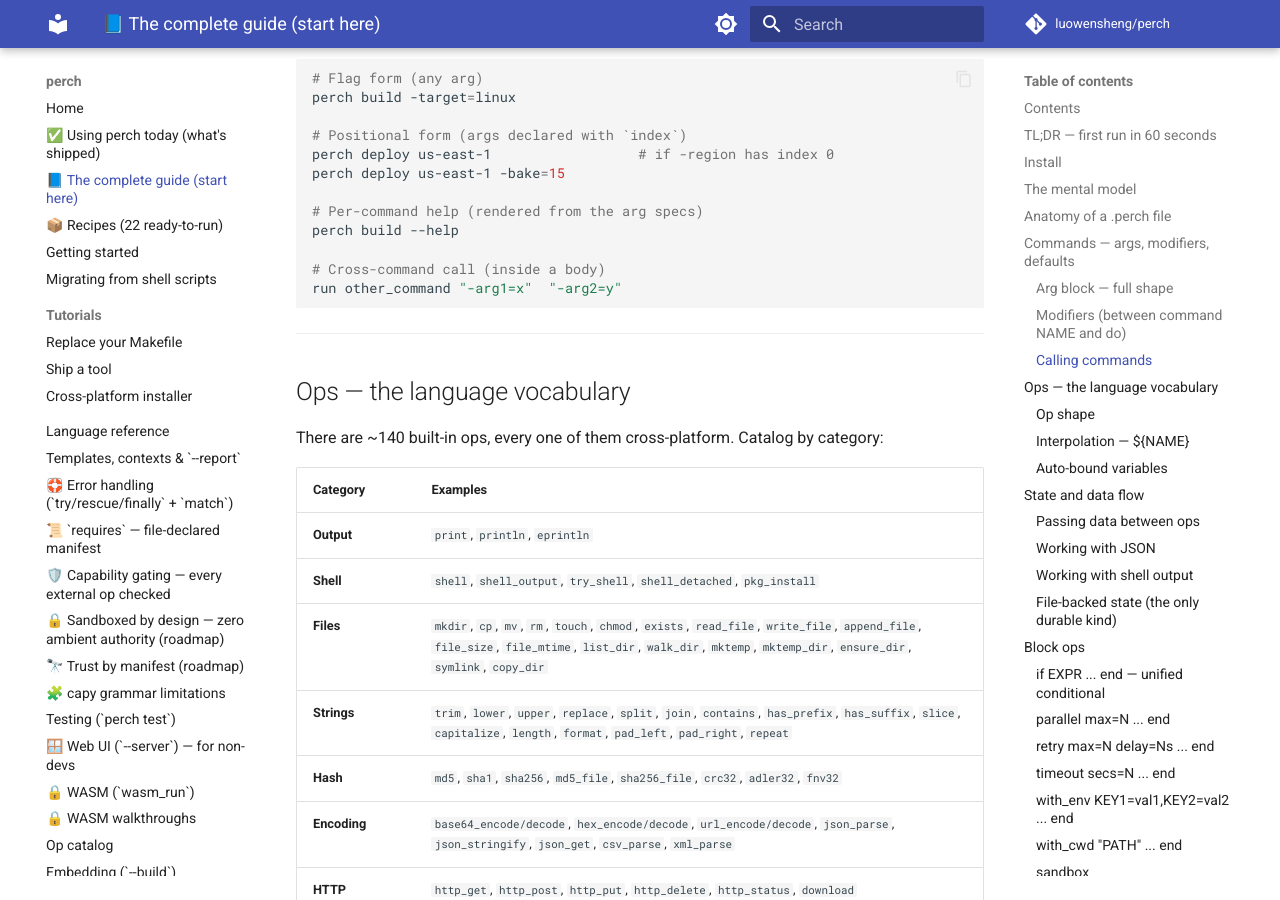
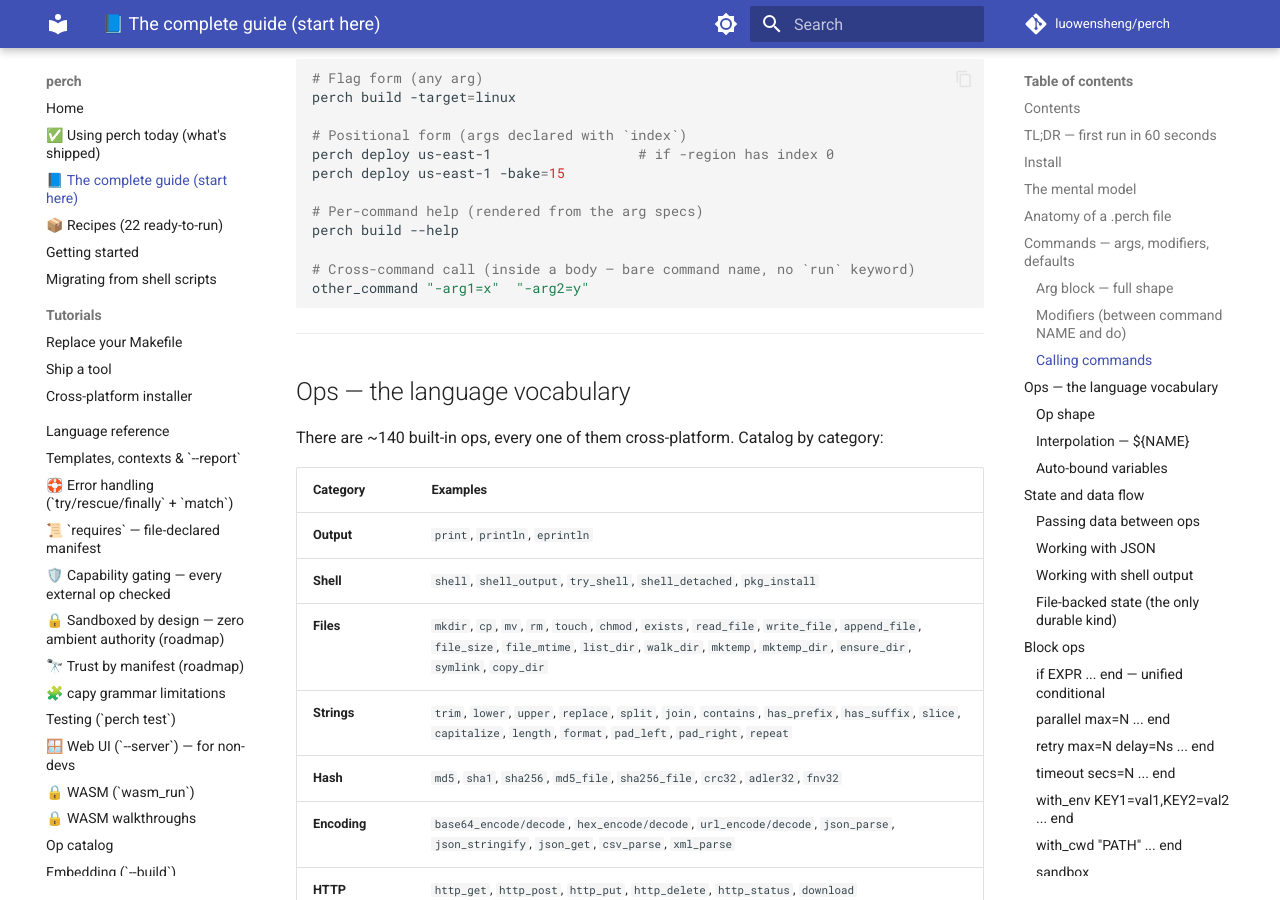
Before and after one commit to olivierdevelops/perch, an MkDocs documentation site: the page built from docs/guide.md, in a window 1280 px wide and 900 px high, scrolled down 7378 px. Built offline with MkDocs 1.6.1 and Material for MkDocs 9.7.7, drawn with Linux system fonts in a browser that asks for light colours; comment, search, counter and statistics services are not loaded.

Commit message:
fix: purge remaining `globals`/`run`/`call` from generators, CLI output, GH Pages
Audited the *rendered* mkdocs site (every published .html/.js), not just source,
and fixed the stragglers:

- `--import-sh` no longer emits a removed `globals … end` block — it writes
  bare top-level bindings (the generated .perch is parseable again).
- `perch --scan` summary prints "N binding(s)" instead of "N global(s)".
- CLI help (`bindings` concept) resolution-order text: globals → top-level
  bindings.
- Docs: a `run other_command` line in a guide.md sh-fence → bare dispatch;
  testing.md prose `run release` → `release`; the `--scan` count samples in
  recipes.md + the index.md mockup updated to "binding(s)".

go test green; mkdocs build --strict clean; published-site grep shows zero
residual globals-block / run-call-keyword lines.

Co-Authored-By: Claude Opus 4.7 <noreply@anthropic.com>

````diff
--- a/docs/guide.md
+++ b/docs/guide.md
@@ -294,8 +294,8 @@ perch deploy us-east-1 -bake=15
 # Per-command help (rendered from the arg specs)
 perch build --help
 
-# Cross-command call (inside a body)
-run other_command "-arg1=x"  "-arg2=y"
+# Cross-command call (inside a body — bare command name, no `run` keyword)
+other_command "-arg1=x"  "-arg2=y"
 ```
 
 ---
````
Also changed, not shown: docs/index.md (+1 -1 lines), docs/recipes.md (+1 -1 lines), docs/testing.md (+1 -1 lines), 3 other files.
